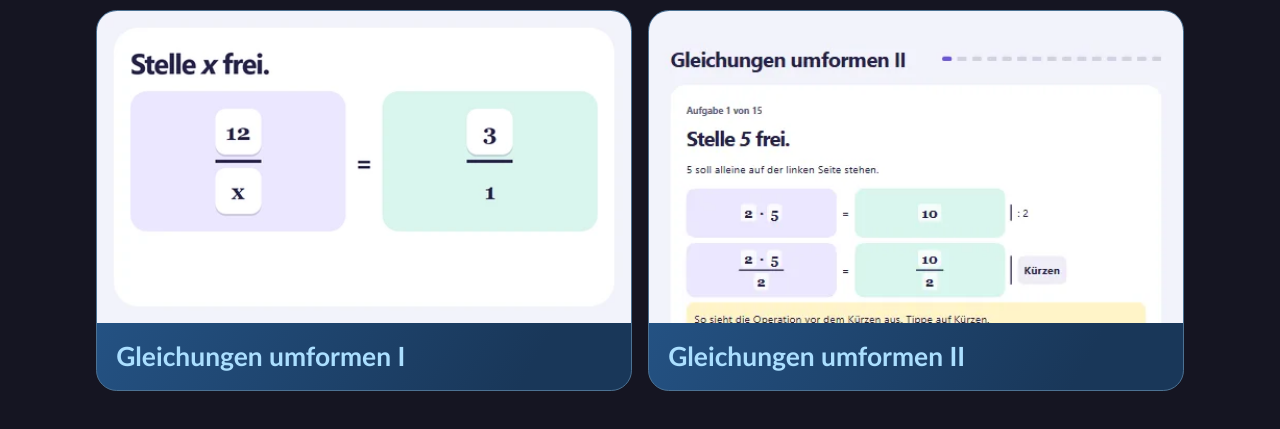
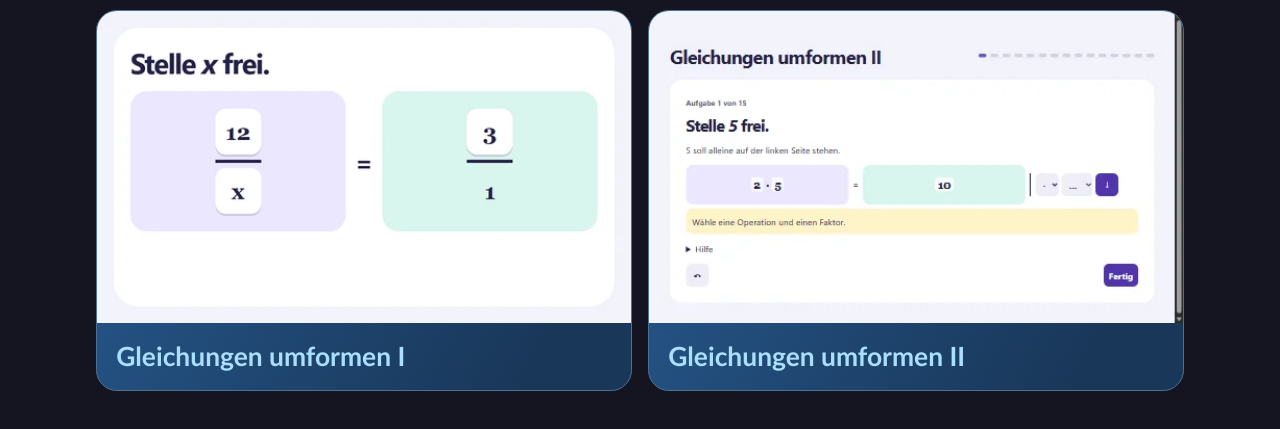
Before and after one commit to monte-apps/lernapps, a plain HTML site: page ps/mathe/index.html in a window 1280 px wide. Shown: the part 439-868 px from the top of the page. Drawn offline with Linux system fonts and the light colour scheme.

Commit message:
Spielregel in Gleichungen umformen II in Hilfe umbenennen

```diff
--- a/ps/mathe/index.html
+++ b/ps/mathe/index.html
@@ -14,7 +14,7 @@
     <h2>LernApps</h2>
     <div class="grid" style="--count:2">
       <a class="card" href="GleichungenUmformenI.html"><img class="thumbnail" src="../../thumbnails/gleichungen-umformen-i-e0d4a26e6049.webp" width="512" height="300" loading="lazy" decoding="async" alt=""><span>Gleichungen umformen I</span></a>
-      <a class="card" href="GleichungenUmformenII.html"><img class="thumbnail" src="../../thumbnails/gleichungen-umformen-ii.webp" width="512" height="300" loading="lazy" decoding="async" alt=""><span>Gleichungen umformen II</span></a>
+      <a class="card" href="GleichungenUmformenII.html"><img class="thumbnail" src="../../thumbnails/ps-mathe-gleichungenumformenii-288cf0cd9f7a.webp" width="512" height="300" loading="lazy" decoding="async" alt=""><span>Gleichungen umformen II</span></a>
     </div>
   </section>
 </main>
```
Also changed, not shown: ps/mathe/GleichungenUmformenII.html (+1 -1 lines), thumbnails/ps-mathe-gleichungenumformenii-288cf0cd9f7a.webp (added).
